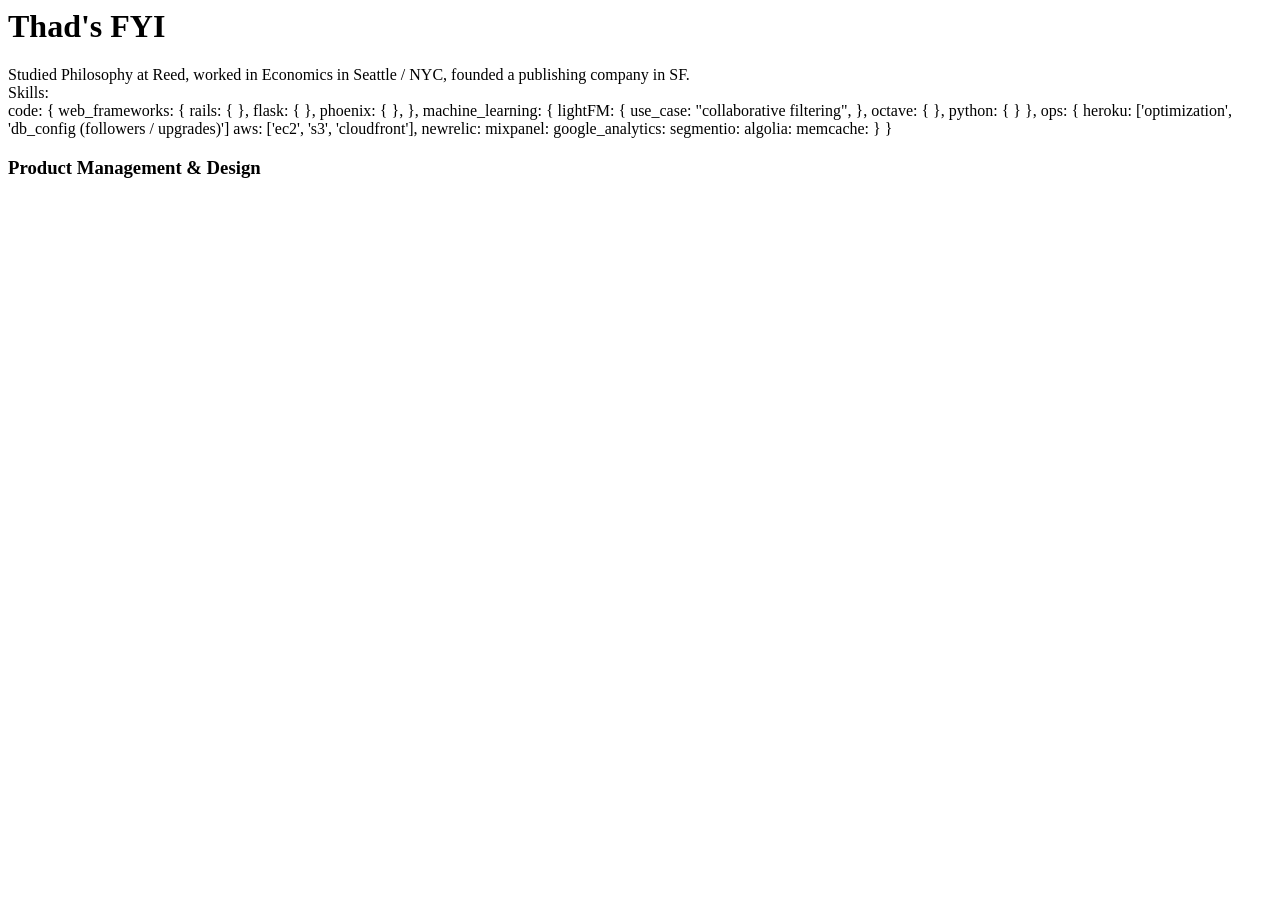
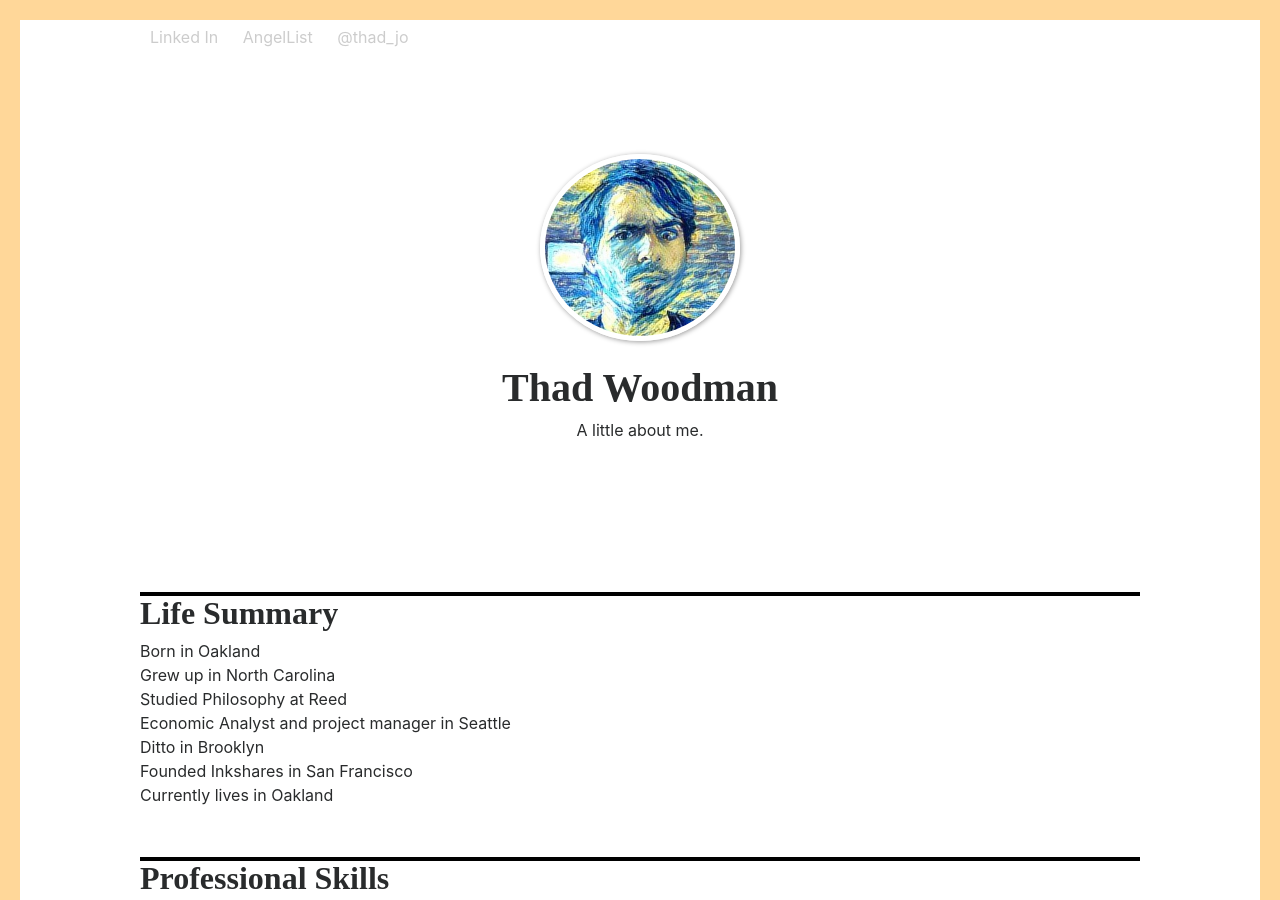
Before and after one commit to thadwoodman/fyi, a plain HTML site: page index.html in a window 1280 px wide. Shown: the top 900 px of the page. Before the commit the page ends 800 px from the top, so only its background shows below. Drawn offline with nearby package versions, Linux system fonts and the light colour scheme; a web font is replaced by a local one.

Commit message:
introduces js etc

```diff
--- /dev/null
+++ b/assets/css/main.sass
@@ -0,0 +1,37 @@
+body
+  border: 20px solid hsl(33, 100%, 53%)
+  h1, h2, h3, h4, h5
+    font-family: 'Coustard', serif
+    font-weight: 900
+  h2
+    border-top: 4px solid black
+  .page-container
+    max-width: 1000px
+    margin: 0 auto
+  .social-links-container
+    .social-link
+      color: rgba(1, 1, 1, .2)
+      padding: 5px 10px
+      display: inline-block
+      // background: rgba(1,1,1,.8)
+      // box-shadow: 0 3px 0 rgba(1,1,1,.3)
+      // color: white
+      // margin: 10px auto
+      // border-radius: 999pc
+      // display: block
+      // width: 50%
+      &:hover
+        text-decoration: none
+  header
+    text-align: center
+    margin: 100px auto
+    .image-container img.profile-pic
+      border: 5px solid white
+      border-radius: 50%
+      max-width: 200px
+      box-shadow: 1px 1px 5px rgba(1,1,1,.4)
+      margin-bottom: 25px
+  section
+    margin: 50px auto
+  .mini-profile
+    text-align: center
--- /dev/null
+++ b/assets/js/main.js
@@ -0,0 +1,16 @@
+$(function(){
+  //update color on init
+  updateColor();
+
+  // update color on scroll
+  $(window).on('scroll', function(e){
+    updateColor();
+  });
+  function updateColor(){
+    var windowHeight = $('body').height() * 10;
+    var scrollPos = ($('body').scrollTop() + $(window).height());
+    var percent = (360 * (scrollPos / windowHeight));
+    var color = 'hsl(' + percent + ', 100%, 80%)'
+    $('body').css({"border-color": color});
+  }
+});
--- a/index.html
+++ b/index.html
@@ -1,8 +1,56 @@
-<h1>Thad's FYI</h1>
-<div>Studied Philosophy at Reed, worked in Economics in Seattle / NYC, founded a publishing company in SF.</div>
+<!DOCTYPE html>
+<html>
+  <head>
+    <title> Thad Woodman's FYI </title>
+
+    <!-- JS -->
+    <script
+      src="https://code.jquery.com/jquery-3.2.1.slim.min.js"
+      integrity="sha256-k2WSCIexGzOj3Euiig+TlR8gA0EmPjuc79OEeY5L45g="
+      crossorigin="anonymous"></script>
+
+    <!-- CSS -->
+    <link rel="stylesheet" type="text/css" href="assets/css/main.css">
+    <link rel="stylesheet" href="https://maxcdn.bootstrapcdn.com/bootstrap/4.0.0-alpha.6/css/bootstrap.min.css" integrity="sha384-rwoIResjU2yc3z8GV/NPeZWAv56rSmLldC3R/AZzGRnGxQQKnKkoFVhFQhNUwEyJ" crossorigin="anonymous">
+
+    <!-- Fonts -->
+    <link href="https://fonts.googleapis.com/css?family=Coustard:900" rel="stylesheet">
+    <link href="https://fonts.googleapis.com/css?family=Coustard:400" rel="stylesheet">
+  </head>
+  <body>
+    <div class="page-container">
+      <div class="social-links-container">
+        <a href="http://linkedin.com/thad-woodman" class='social-link' target="_blank">Linked In</a>
+        <a href="http://angel.co/thad-woodman" class='social-link' target="_blank">AngelList</a>
+        <a href="http://twitter.com/@thad_jo" class='social-link' target="_blank">@thad_jo</a>
+      </div>
+      <header>
+        <div class="image-container">
+          <img src="assets/imgs/mug.jpg" class='profile-pic'>
+        </div>
+        <h1>Thad Woodman</h1>
+        <div class="brief">A little about me.</div>
+      </header>
+      <div class="row">
+        <div class="col-sm-12 primary-content">
+          <section>
+            <h2>Life Summary</h2>
+            <div class='summary'>
+              <div class="summary-item"> Born in Oakland </div>
+              <div class="summary-item"> Grew up in North Carolina </div>
+              <div class="summary-item"> Studied Philosophy at Reed </div>
+              <div class="summary-item"> Economic Analyst and project manager in Seattle </div>
+              <div class="summary-item"> Ditto in Brooklyn </div>
+              <div class="summary-item"> Founded Inkshares in San Francisco </div>
+              <div class="summary-item"> Currently lives in Oakland </div>
             <div>
-  Skills:
-  <div>
+          </section>
+          <!-- end summary -->
+
+          <section>
+            <h2>Professional Skills</h2>
+            <div class='professsional-skills'>
+              <pre>
         code: {
           web_frameworks: {
             rails: {
@@ -17,7 +65,7 @@
           },
           machine_learning: {
             lightFM: {
-          use_case: "collaborative filtering",
+              use_case: "collaborative filtering for recommendations",
             },
             octave: {
 
@@ -32,17 +80,31 @@
             newrelic:
             mixpanel:
             google_analytics:
-        segmentio:
             algolia:
+            segment_io:
             memcache:
           }
         }
+              </pre>
             </div>
-  <div>
-    <h3>Product Management & Design</h3>
-    <div>
-
+            <h2>Product Management & Design</h2>
+            <div class='professsional-skills'>
+              <h3>Agile Development</h3>
+              <h3>UX/UI</h3>
+              <h3>Misc</h3>
+            </div>
+          </section>
+          <section>
+            <h2>Amateur Skills</h2>
+            <h3>Heavy Metal</h3>
+            <h3>Bluegrass</h3>
+            <h3>BMX</h3>
+            <h3>Cooking</h3>
+            <h3>Dog Training</h3>
+          </section>
         </div>
       </div>
-
     </div>
+  </body>
+  <script type="text/javascript" src='assets/js/main.js'></script>
+</html>
```
Also changed, not shown: assets/css/main.css (added), assets/imgs/mug.jpg (added), 2 other files. Lines whose indentation alone changed are shown as unchanged.
